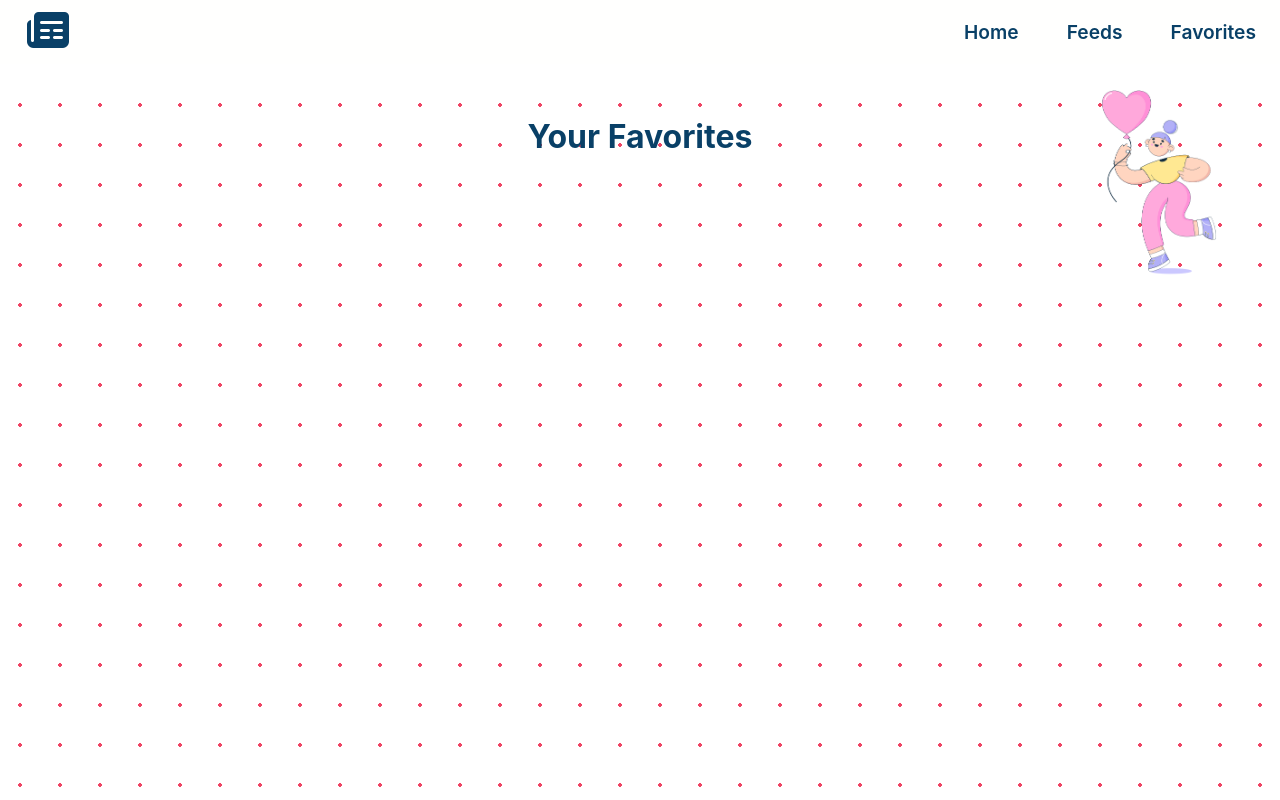
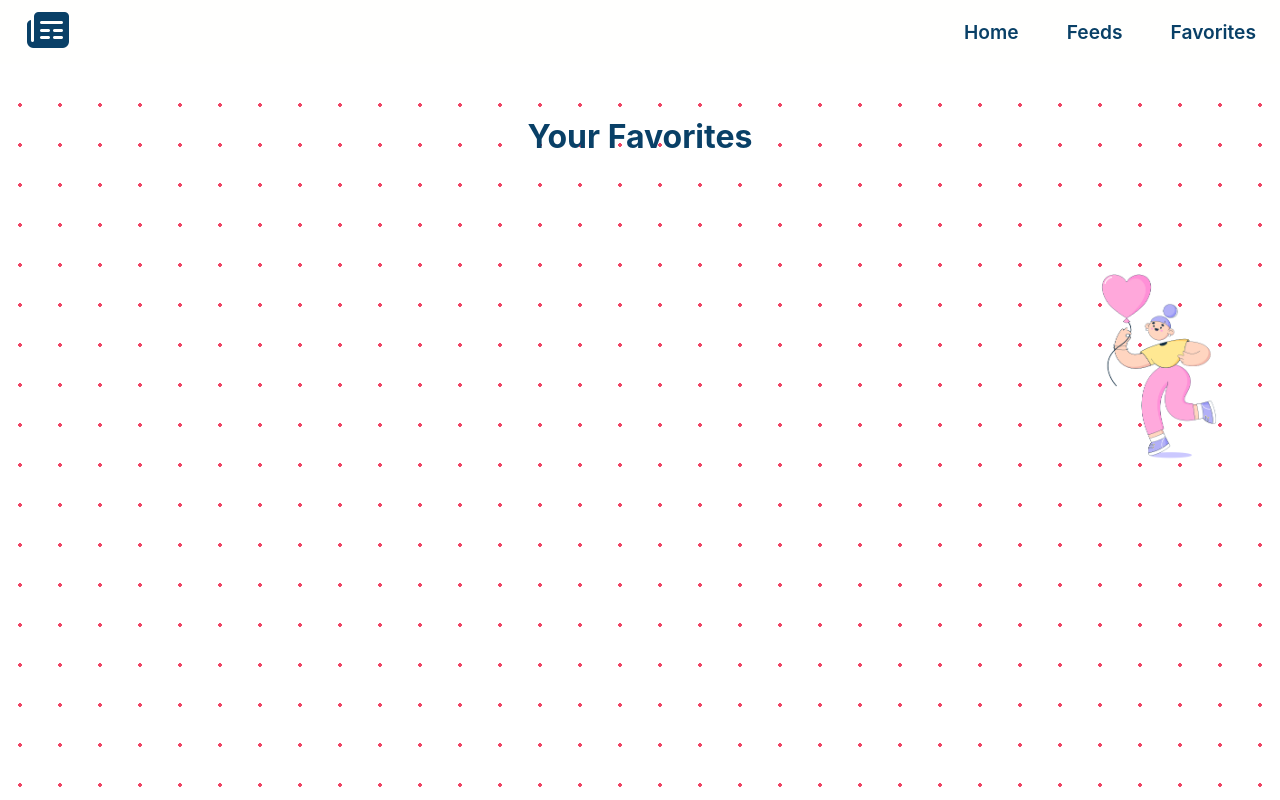
Before and after one commit to sachika13125/news-app, a React (Create React App) app: page /favorites in a window 1280 px wide. Shown: the top 800 px of the page. Built offline with nearby package versions, Linux system fonts and the light colour scheme.

Commit message:
change the position of img

```diff
--- a/src/Components/Favorites.css
+++ b/src/Components/Favorites.css
@@ -66,7 +66,7 @@
 /* image */
 .favoriteImg {
     position: fixed;
-    top: 10%;
+    top: 33%;
     right: 3%;
     width: 13vw;
 }
```
